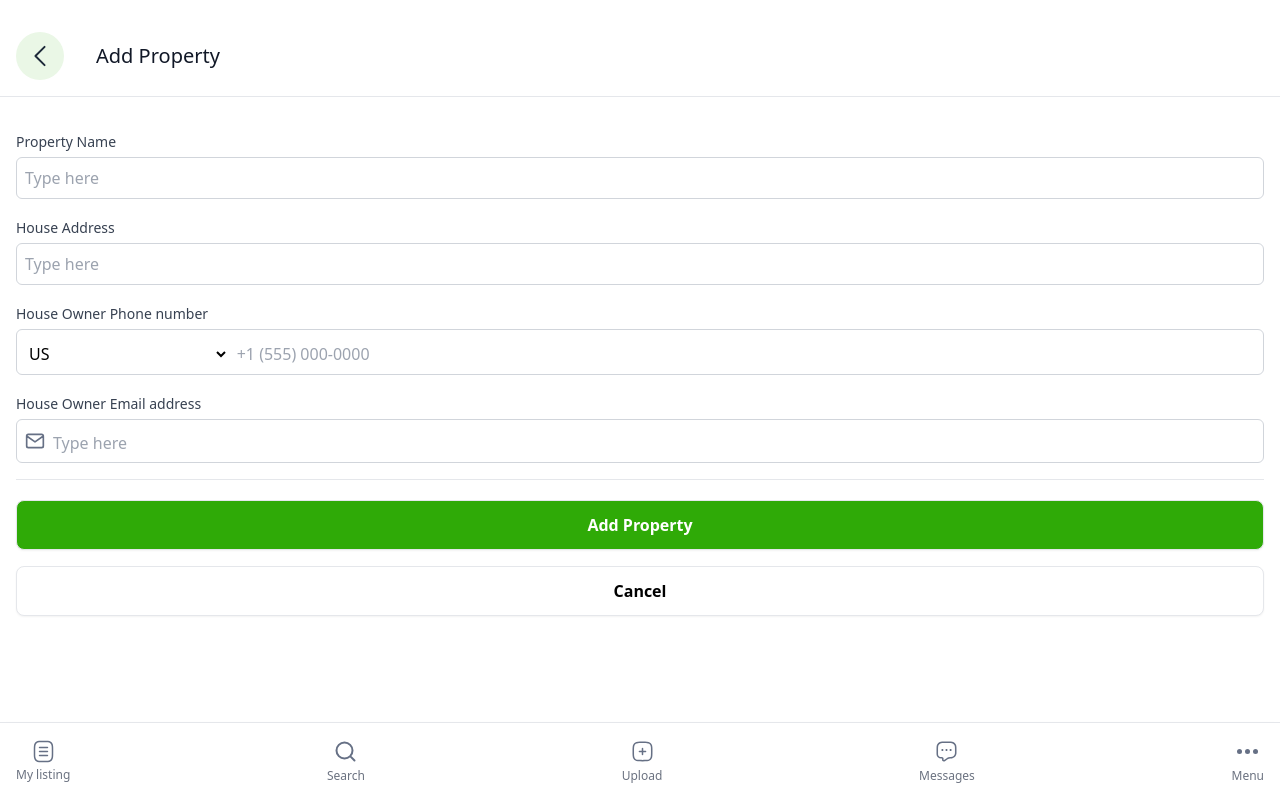
After one commit to Benmore-Studio/benmore-app-sproost, a Django app: page /add-property/ in a window 1280 px wide. The commit adds this page. Run offline with Django 5.2, Linux system fonts and the light colour scheme; some libraries are stand-ins or nearby versions.

Commit message:
feat: worked on dynamic ui: agent-design

```diff
--- a/main/urls.py
+++ b/main/urls.py
@@ -12,6 +12,7 @@ urlpatterns = [
     path('quotes-summary/', views.QuotationReturn, name="quotes-summary"),
     path('assign-agent/', views.assignAgent, name="assign-agent"),
     path('property-list/', views.propertyList, name="property-list"),
+    path('add-property/', views.addProperty, name="add-property"),
     path('contractors/', views.contractors, name="contractors"),
     path('contractors/<str:profession>/', views.contractorDetail, name="contractors"),
     path('login/', views.loginUser, name="login"),
--- a/main/views.py
+++ b/main/views.py
@@ -98,3 +98,9 @@ def contractorDetail(request, profession):
         'loggedInUser': loggedInUser
     }
     return render(request, 'user/contractorDetail.html', context)
+
+def addProperty(request):
+    context ={
+        'loggedInUser': loggedInUser
+    }
+    return render(request, 'user/add_property.html', context)
--- /dev/null
+++ b/templates/user/add_property.html
@@ -0,0 +1,71 @@
+{% extends "user/base.html" %} {% load static %} {% block content %}
+
+<style>
+    #step {
+        display: none;
+    }
+</style>
+<div class="w-full">
+    <div class="w-full">
+        <!-- header -->
+        <div class="w-full p-4 flex items-center gap-8 mt-4 border-b border-neutral-150">
+            <img onclick="goBack()" src="{% static 'svgs/chevron-left.svg' %}" alt="" class="cursor-pointer" />
+            <h3 class="text-xl text-gray-900 font-medium">Add Property</h3>
+        </div>
+        <!-- content -->
+
+        <div class="w-full p-4">
+            <form action="" class="w-full mt-4 flex flex-col gap-4">
+                <div class="w-full">
+                    <label for="agentName" class="text-gray-700 font-medium text-sm">Property Name</label>
+                    <input type="text" name="agentName" id="agentName" placeholder="Type here" class="w-full p-2 border border-gray-300 rounded-md focus:outline-none mt-1 focus:border-gray-500" />
+                </div>
+                <div class="w-full">
+                    <label for="house_address" class="text-gray-700 font-medium text-sm">House Address</label>
+                    <input type="text" name="house_address" id="house_address" placeholder="Type here" class="w-full p-2 border border-gray-300 rounded-md focus:outline-none mt-1 focus:border-gray-500" />
+                </div>
+                <div class="w-full">
+                    <label for="email" class="text-gray-700 font-medium text-sm">House Owner Phone number</label>
+                    <div class="flex gap-2 p-2 border border-gray-300 p-2 mt-1 border border-gray-300 rounded-md">
+                        <select name="country" id="country" class="w-2/12 rounded-md focus:outline-none mt-1 disabled:bg-transparent bg-transparent outline-none border-none focus:border-gray-500">
+              <option value="" disabled selected>US</option>
+              <option value="USA">US</option>
+              <option value="Canada">Canada</option>
+              <option value="UK">UK</option>
+              <!-- Add more country options here -->
+            </select>
+                        <input type="tel" name="phone" id="phone" placeholder="+1 (555) 000-0000" class="w-10/12 rounded-md focus:outline-none mt-1 focus:border-gray-500" />
+                    </div>
+                </div>
+                <div class="w-full">
+                    <label for="title" class="text-gray-700 font-medium text-sm">House Owner Email address</label>
+                    <div class="group border border-gray-300 rounded-md flex items-center gap-2 p-2 mt-1">
+                        <img src="{% static 'svgs/mail.svg' %}" alt="" class="fill-gray-500 w-[20px] h-[20px] text-gray-500" />
+                        <input type="text" name="title" id="title" placeholder="Type here" class="w-full h-full outline-none group-focus:outline-none mt-1 focus-visible:border-none border-none" />
+                    </div>
+                </div>
+
+                <div class="flex w-full flex-col gap-4 border-t border-neutral-150 pt-5">
+                    <button onclick="gotoPropertyList()" type="button" class="flex items-center w-full justify-center p-3 rounded-lg bg-primary text-white border border-neutral-150 shadow-sm font-semibold">
+            Add Property
+          </button>
+                    <button type="button" onclick="goBack()" class="flex p-3 w-full rounded-lg items-center justify-center bg-white border border-neutral-150 shadow-sm font-semibold">Cancel</button>
+                </div>
+            </form>
+        </div>
+    </div>
+</div>
+
+{% endblock %}{% block bottomNav %}{% if loggedInUser == 'agent' %}{% include "user/bottom_nav_agent.html" %}{% elif loggedInUser == 'contractor' %}{% include "user/bottom_nav_contractor.html"%}{% else %}{% include "user/bottom_nav.html" %} {% endif %}
+{% endblock bottomNav %} {% block extraScripts %}
+
+<script>
+    function goBack() {
+        history.back()
+    }
+
+    function gotoPropertyList() {
+        window.location.href = "/property-list/"
+    }
+</script>
+{% endblock extraScripts %}
--- a/templates/user/home.html
+++ b/templates/user/home.html
@@ -50,7 +50,7 @@
     }
 
     .indicator.active {
-        background-color: #333;
+        background-color: #2faa07;
     }
 </style>
 <div class="w-full p-4 font['Inter'] mt-24">
@@ -191,9 +191,10 @@
         </div>
     </div>
     <!-- add property -->
+    {% if loggedInUser == 'agent' %}
     <div class="mt-5">
         <div class="flex items-center justify-end">
-            <a href="{% url 'main:request-quotes' %}" class="flex items-center justify-center gap-2 cursor-pointer bg-primary p-3 rounded-md shadow-sm">
+            <a href="{% url 'main:add-property' %}" class="flex items-center justify-center gap-2 cursor-pointer bg-primary p-3 rounded-md shadow-sm">
                 <img src="{% static 'svgs/plus.svg' %}" alt="" class="" />
                 <span class="text-white text-sm font-semibold">Add Property</span>
             </a>
@@ -219,6 +220,7 @@
             </div>
         </div>
     </div>
+    {% endif %}
 </div>
 {% endblock content %} {% block bottomNav %} {% if loggedInUser == 'agent' %} {% include "user/bottom_nav_agent.html" %}{% elif loggedInUser == 'contractor' %}{% include "user/bottom_nav_contractor.html"%}{% else %}{% include "user/bottom_nav.html" %}
 {% endif %} {% endblock bottomNav %} {% block extraScripts %}
```
Also changed, not shown: templates/user/propertyList.html (+5 -3 lines).
